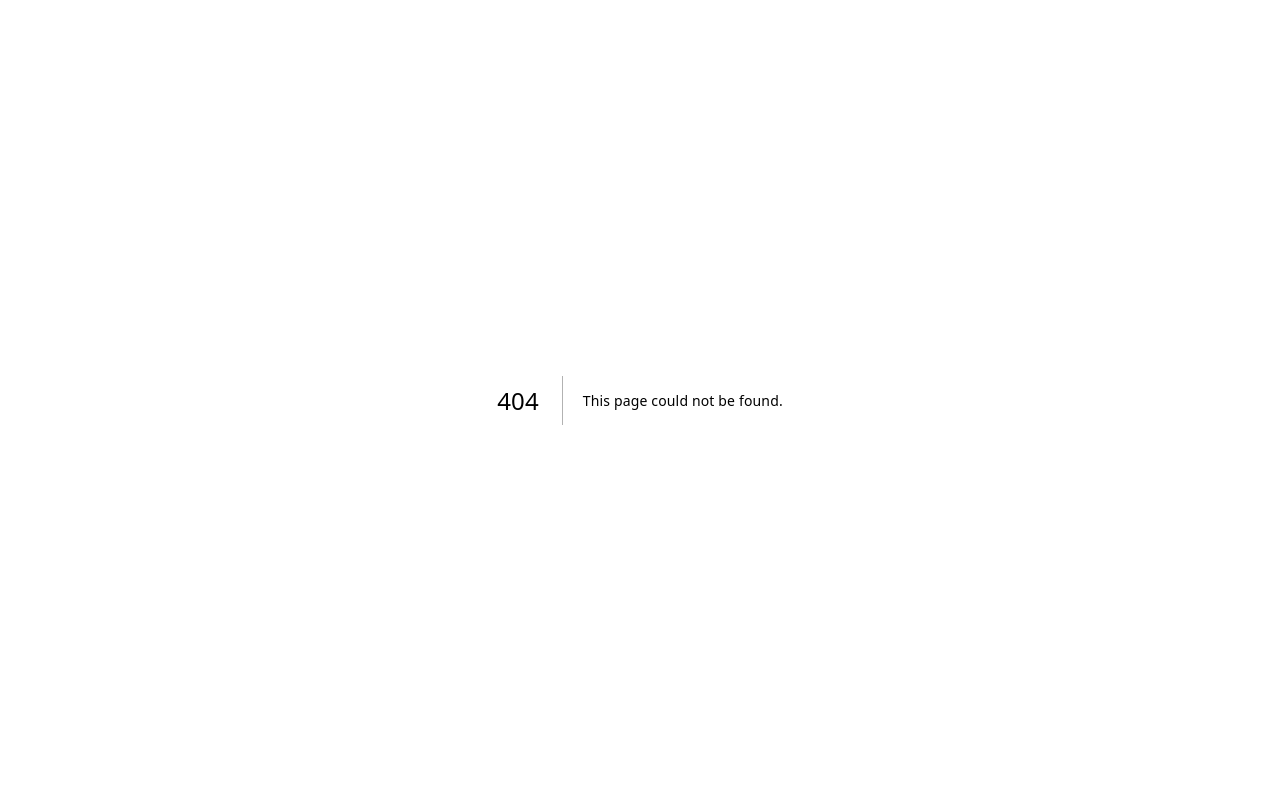
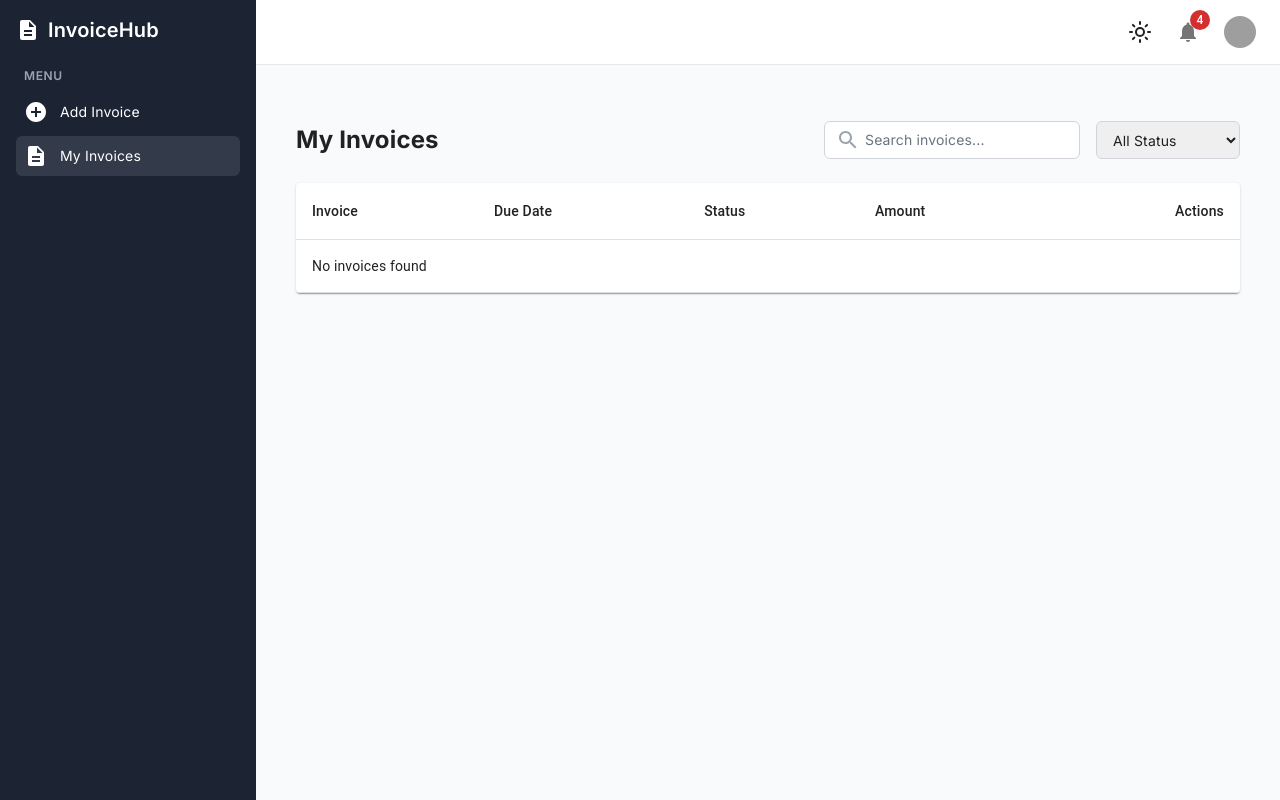
Before and after one commit to dzikrisyairozi/invoice-hub, a Next.js app: page /invoices/list in a window 1280 px wide. Before the commit this address had no page. Built offline with nearby package versions, Linux system fonts and the light colour scheme; grey boxes are pictures that could not be loaded.

Commit message:
feat: create invoice list page

```diff
--- /dev/null
+++ b/src/app/invoices/list/page.tsx
@@ -0,0 +1,220 @@
+/* eslint-disable prettier/prettier */
+'use client';
+
+import {
+  MoreVert as MoreVertIcon,
+  Search as SearchIcon,
+} from '@mui/icons-material';
+import {
+  Chip,
+  IconButton,
+  Menu,
+  MenuItem,
+  Paper,
+  Table,
+  TableBody,
+  TableCell,
+  TableContainer,
+  TableHead,
+  TableRow,
+} from '@mui/material';
+import { format } from 'date-fns';
+import { useRouter } from 'next/navigation';
+import { useEffect, useState } from 'react';
+
+import { formatCurrency } from '@/lib/utils';
+import type { Invoice, InvoiceStatus } from '@/types';
+
+const statusColors: Record<InvoiceStatus, 'success' | 'error' | 'warning'> = {
+  paid: 'success',
+  unpaid: 'error',
+  pending: 'warning',
+};
+
+export default function InvoicesListPage() {
+  // eslint-disable-next-line @typescript-eslint/no-unused-vars
+  const router = useRouter();
+  const [invoices, setInvoices] = useState<Invoice[]>([]);
+  const [filteredInvoices, setFilteredInvoices] = useState<Invoice[]>([]);
+  const [searchQuery, setSearchQuery] = useState('');
+  const [statusFilter, setStatusFilter] = useState<InvoiceStatus | 'all'>(
+    'all'
+  );
+  const [anchorEl, setAnchorEl] = useState<null | HTMLElement>(null);
+  const [selectedInvoice, setSelectedInvoice] = useState<Invoice | null>(null);
+
+  useEffect(() => {
+    try {
+      const storedInvoices = JSON.parse(
+        localStorage.getItem('invoices') || '[]'
+      );
+      setInvoices(storedInvoices);
+      setFilteredInvoices(storedInvoices);
+    } catch (error) {
+      console.error('Error loading invoices:', error);
+      setInvoices([]);
+      setFilteredInvoices([]);
+    }
+  }, []);
+
+  useEffect(() => {
+    let result = [...invoices];
+
+    if (searchQuery) {
+      const query = searchQuery.toLowerCase();
+      result = result.filter(
+        (invoice) =>
+          invoice.name.toLowerCase().includes(query) ||
+          invoice.number.toLowerCase().includes(query)
+      );
+    }
+
+    if (statusFilter !== 'all') {
+      result = result.filter((invoice) => invoice.status === statusFilter);
+    }
+
+    setFilteredInvoices(result);
+  }, [searchQuery, statusFilter, invoices]);
+
+  const handleMenuClick = (
+    event: React.MouseEvent<HTMLElement>,
+    invoice: Invoice
+  ) => {
+    setAnchorEl(event.currentTarget);
+    setSelectedInvoice(invoice);
+  };
+
+  const handleMenuClose = () => {
+    setAnchorEl(null);
+    setSelectedInvoice(null);
+  };
+
+  const handleDeleteInvoice = () => {
+    if (selectedInvoice) {
+      const newInvoices = invoices.filter((i) => i.id !== selectedInvoice.id);
+      localStorage.setItem('invoices', JSON.stringify(newInvoices));
+      setInvoices(newInvoices);
+      handleMenuClose();
+    }
+  };
+
+  return (
+    <div className="mx-auto max-w-7xl px-4 py-8">
+      <div className="mb-6 flex items-center justify-between">
+        <h1 className="text-2xl font-bold">My Invoices</h1>
+        <div className="flex gap-4">
+          <div className="relative">
+            <div className="pointer-events-none absolute inset-y-0 left-0 flex items-center pl-3">
+              <SearchIcon className="h-5 w-5 text-gray-400" />
+            </div>
+            <input
+              type="text"
+              placeholder="Search invoices..."
+              value={searchQuery}
+              onChange={(e) => setSearchQuery(e.target.value)}
+              className="block w-64 rounded-md border border-gray-300 bg-white py-2 pl-10 pr-3 leading-5 placeholder-gray-500 focus:border-blue-500 focus:outline-none focus:ring-1 focus:ring-blue-500 sm:text-sm"
+            />
+          </div>
+          <select
+            value={statusFilter}
+            onChange={(e) =>
+              setStatusFilter(e.target.value as InvoiceStatus | 'all')
+            }
+            className="block w-36 rounded-md border border-gray-300 py-2 pl-3 pr-10 text-base focus:border-blue-500 focus:outline-none focus:ring-1 focus:ring-blue-500 sm:text-sm"
+          >
+            <option value="all">All Status</option>
+            <option value="paid">Paid</option>
+            <option value="unpaid">Unpaid</option>
+            <option value="pending">Pending</option>
+          </select>
+        </div>
+      </div>
+
+      <TableContainer component={Paper} className="rounded-lg shadow-sm">
+        <Table>
+          <TableHead>
+            <TableRow>
+              <TableCell className="font-medium">Invoice</TableCell>
+              <TableCell className="font-medium">Due Date</TableCell>
+              <TableCell className="font-medium">Status</TableCell>
+              <TableCell className="font-medium">Amount</TableCell>
+              <TableCell align="right" className="font-medium">
+                Actions
+              </TableCell>
+            </TableRow>
+          </TableHead>
+          <TableBody>
+            {filteredInvoices.map((invoice) => (
+              <TableRow key={invoice.id} className="hover:bg-gray-50">
+                <TableCell>
+                  <div>
+                    <div className="font-medium text-gray-900">
+                      {invoice.name}
+                    </div>
+                    <div className="text-sm text-gray-500">
+                      {invoice.number}
+                    </div>
+                  </div>
+                </TableCell>
+                <TableCell className="text-gray-500">
+                  {format(new Date(invoice.dueDate), 'PP')}
+                </TableCell>
+                <TableCell>
+                  <Chip
+                    label={invoice.status}
+                    color={statusColors[invoice.status]}
+                    size="small"
+                    className="font-medium"
+                  />
+                </TableCell>
+                <TableCell className="text-gray-500">
+                  {formatCurrency(invoice.amount)}
+                </TableCell>
+                <TableCell align="right">
+                  <IconButton
+                    size="small"
+                    onClick={(e) => handleMenuClick(e, invoice)}
+                    className="text-gray-400 hover:text-gray-600"
+                  >
+                    <MoreVertIcon />
+                  </IconButton>
+                </TableCell>
+              </TableRow>
+            ))}
+            {filteredInvoices.length === 0 && (
+              <TableRow>
+                <TableCell
+                  colSpan={5}
+                  className="py-16 text-center text-gray-500"
+                >
+                  No invoices found
+                </TableCell>
+              </TableRow>
+            )}
+          </TableBody>
+        </Table>
+      </TableContainer>
+
+      <Menu
+        anchorEl={anchorEl}
+        open={Boolean(anchorEl)}
+        onClose={handleMenuClose}
+        anchorOrigin={{
+          vertical: 'bottom',
+          horizontal: 'right',
+        }}
+        transformOrigin={{
+          vertical: 'top',
+          horizontal: 'right',
+        }}
+      >
+        <MenuItem
+          onClick={handleDeleteInvoice}
+          className="text-red-600 hover:bg-red-50"
+        >
+          Delete Invoice
+        </MenuItem>
+      </Menu>
+    </div>
+  );
+}
```
